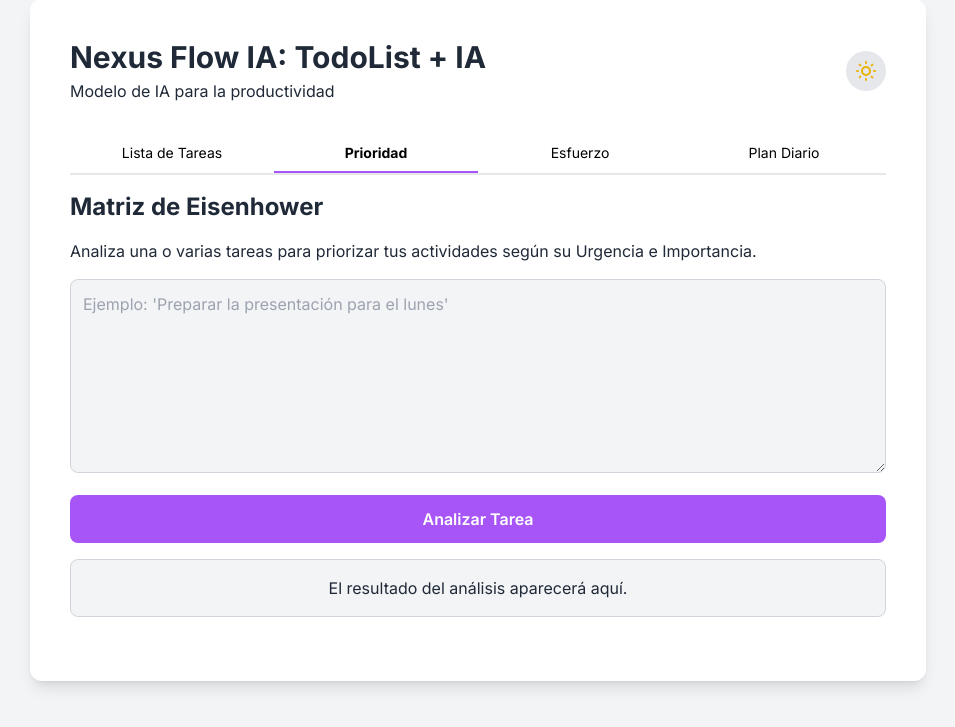
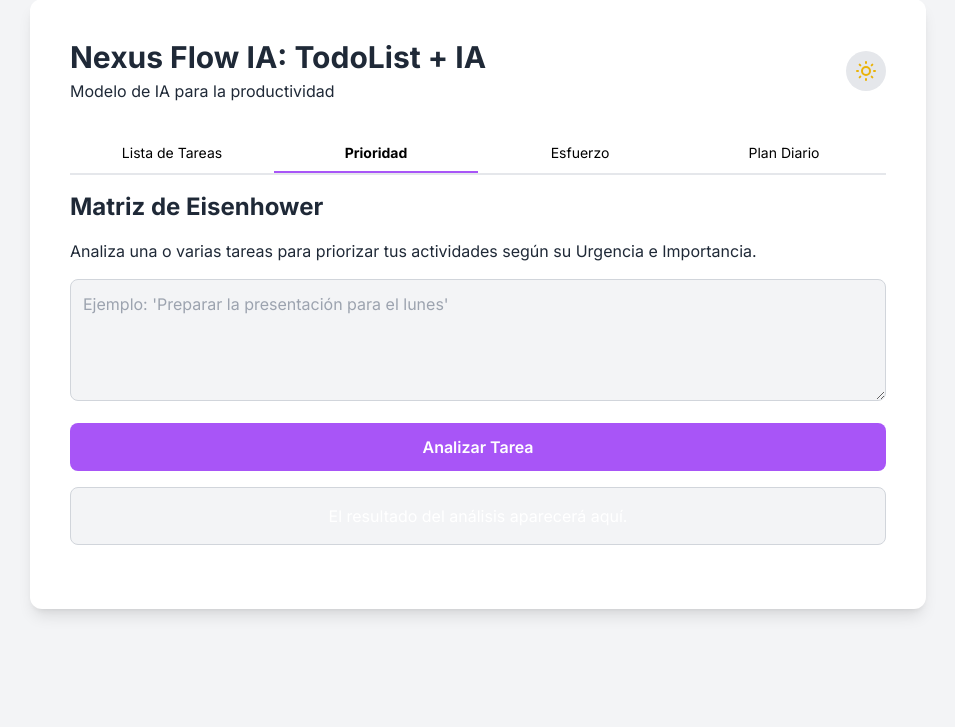
Before and after one commit to ingwplanchez/nexus-flow, a Django app: page / in a window 1280 px wide, after a click on "Prioridad". Shown: the part 33-760 px from the top of the page, without its empty margins (162-1117 px from the left). Run offline with Django 5.2, Linux system fonts and the light colour scheme; some libraries are stand-ins or nearby versions.

Commit message:
Add Files: Se agregan capturas de pantalla al proyecto. Ajuste del texto en modo claro y 'textarea' de resultados

```diff
--- a/core/templates/index.html
+++ b/core/templates/index.html
@@ -106,11 +106,11 @@
                 <div class="mt-4">
                     <h2 class="text-2xl font-bold mb-4">Matriz de Eisenhower</h2>
                     <p class="text-secondary mb-4">Analiza una o varias tareas para priorizar tus actividades según su Urgencia e Importancia.</p>
-                    <textarea id="eisenhower-input" rows="7" class="w-full p-3 rounded-lg border border-gray-300 dark:border-gray-600 focus:outline-none focus:ring-2 focus:ring-purple-500" rows="4" placeholder="Ejemplo: 'Preparar la presentación para el lunes'"></textarea>
+                    <textarea id="eisenhower-input" class="w-full p-3 rounded-lg border border-gray-300 dark:border-gray-600 focus:outline-none focus:ring-2 focus:ring-purple-500" rows="4" placeholder="Ejemplo: 'Preparar la presentación para el lunes'"></textarea>
                     <button onclick="analyzeEisenhower()" class="mt-4 w-full p-3 rounded-lg bg-purple-500 text-white font-semibold hover:bg-purple-600 transition-colors duration-300">
                         Analizar Tarea
                     </button>
-                    <div id="eisenhower-result" class="mt-4 p-4 rounded-lg bg-gray-100 dark:bg-gray-700 border border-gray-300 dark:border-gray-600">
+                    <div id="eisenhower-result" class="mt-4 p-4 text-white rounded-lg bg-gray-100 dark:bg-gray-700 border border-gray-300 dark:border-gray-600">
                         <p class="text-secondary text-center">El resultado del análisis aparecerá aquí.</p>
                     </div>
                 </div>
@@ -121,11 +121,11 @@
                 <div class="mt-4">
                     <h2 class="text-2xl font-bold mb-4">Ley de Laborit</h2>
                     <p class="text-secondary mb-4">Analiza una lista de tareas para identificar la más difícil y evitar la procrastinación.</p>
-                    <textarea id="laborit-input" rows="7" class="w-full p-3 rounded-lg border border-gray-300 dark:border-gray-600 focus:outline-none focus:ring-2 focus:ring-green-500" rows="6" placeholder="Ejemplo:&#10;- Escribir informe&#10;- Responder emails&#10;- Hacer la cama&#10;- Preparar la cena"></textarea>
+                    <textarea id="laborit-input" class="w-full p-3 rounded-lg border border-gray-300 dark:border-gray-600 focus:outline-none focus:ring-2 focus:ring-green-500" rows="6" placeholder="Ejemplo:&#10;- Escribir informe&#10;- Responder emails&#10;- Hacer la cama&#10;- Preparar la cena"></textarea>
                     <button onclick="analyzeLaborit()" class="mt-4 w-full p-3 rounded-lg bg-green-500 text-white font-semibold hover:bg-green-600 transition-colors duration-300">
                         Analizar Tareas
                     </button>
-                    <div id="laborit-result" class="mt-4 p-4 rounded-lg bg-gray-100 dark:bg-gray-700 border border-gray-300 dark:border-gray-600">
+                    <div id="laborit-result" class="mt-4 p-4 text-white rounded-lg bg-gray-100 dark:bg-gray-700 border border-gray-300 dark:border-gray-600">
                         <p class="text-secondary text-center">El resultado del análisis aparecerá aquí.</p>
                     </div>
                 </div>
@@ -136,11 +136,11 @@
                 <div class="mt-4">
                     <h2 class="text-2xl font-bold mb-4">Ley de Yerkes-Dodson</h2>
                     <p class="text-secondary mb-4">Analiza tu plan diario para planificar tus tareas del día y determinar el rendimiento óptimo.</p>
-                    <textarea id="yerkes-dodson-input" rows="7" class="w-full p-3 rounded-lg border border-gray-300 dark:border-gray-600 focus:outline-none focus:ring-2 focus:ring-blue-500" rows="6" placeholder="Ejemplo:&#10;9:00 - Responder emails (20 min)&#10;9:20 - Llamada con el cliente (30 min)&#10;10:00 - Preparar presentación (2h)&#10;12:00 - Almuerzo (1h)"></textarea>
+                    <textarea id="yerkes-dodson-input" class="w-full p-3 rounded-lg border border-gray-300 dark:border-gray-600 focus:outline-none focus:ring-2 focus:ring-blue-500" rows="6" placeholder="Ejemplo:&#10;9:00 - Responder emails (20 min)&#10;9:20 - Llamada con el cliente (30 min)&#10;10:00 - Preparar presentación (2h)&#10;12:00 - Almuerzo (1h)"></textarea>
                     <button onclick="analyzeYerkesDodson()" class="mt-4 w-full p-3 rounded-lg bg-blue-500 text-white font-semibold hover:bg-blue-600 transition-colors duration-300">
                         Analizar Plan Diario
                     </button>
-                    <div id="yerkes-dodson-result" class="mt-4 p-4 rounded-lg bg-gray-100 dark:bg-gray-700 border border-gray-300 dark:border-gray-600">
+                    <div id="yerkes-dodson-result" class="mt-4 p-4 text-white rounded-lg bg-gray-100 dark:bg-gray-700 border border-gray-300 dark:border-gray-600">
                         <p class="text-secondary text-center">El resultado del análisis aparecerá aquí.</p>
                     </div>
                 </div>
```
Also changed, not shown: README.md, 8 other files.
